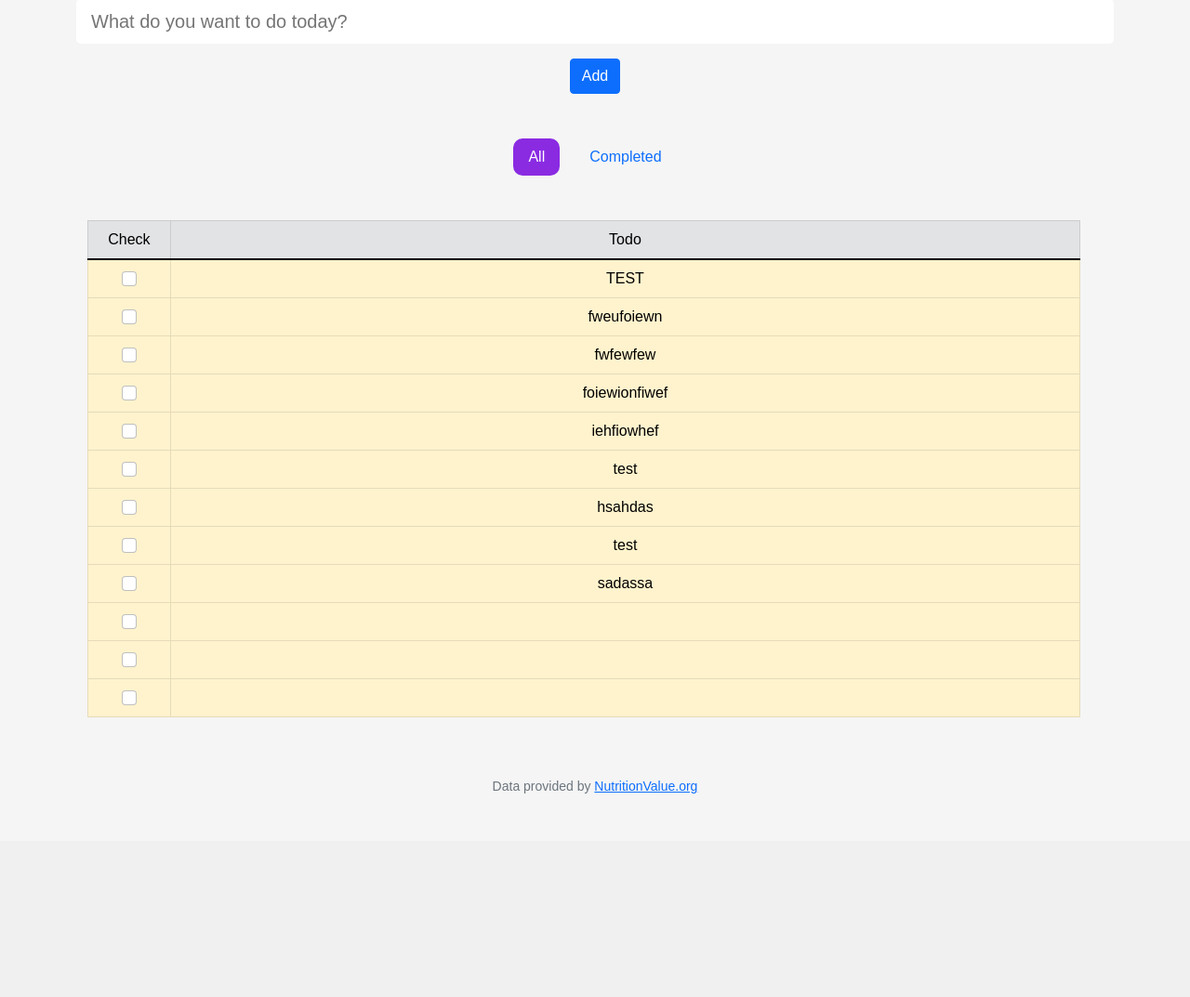
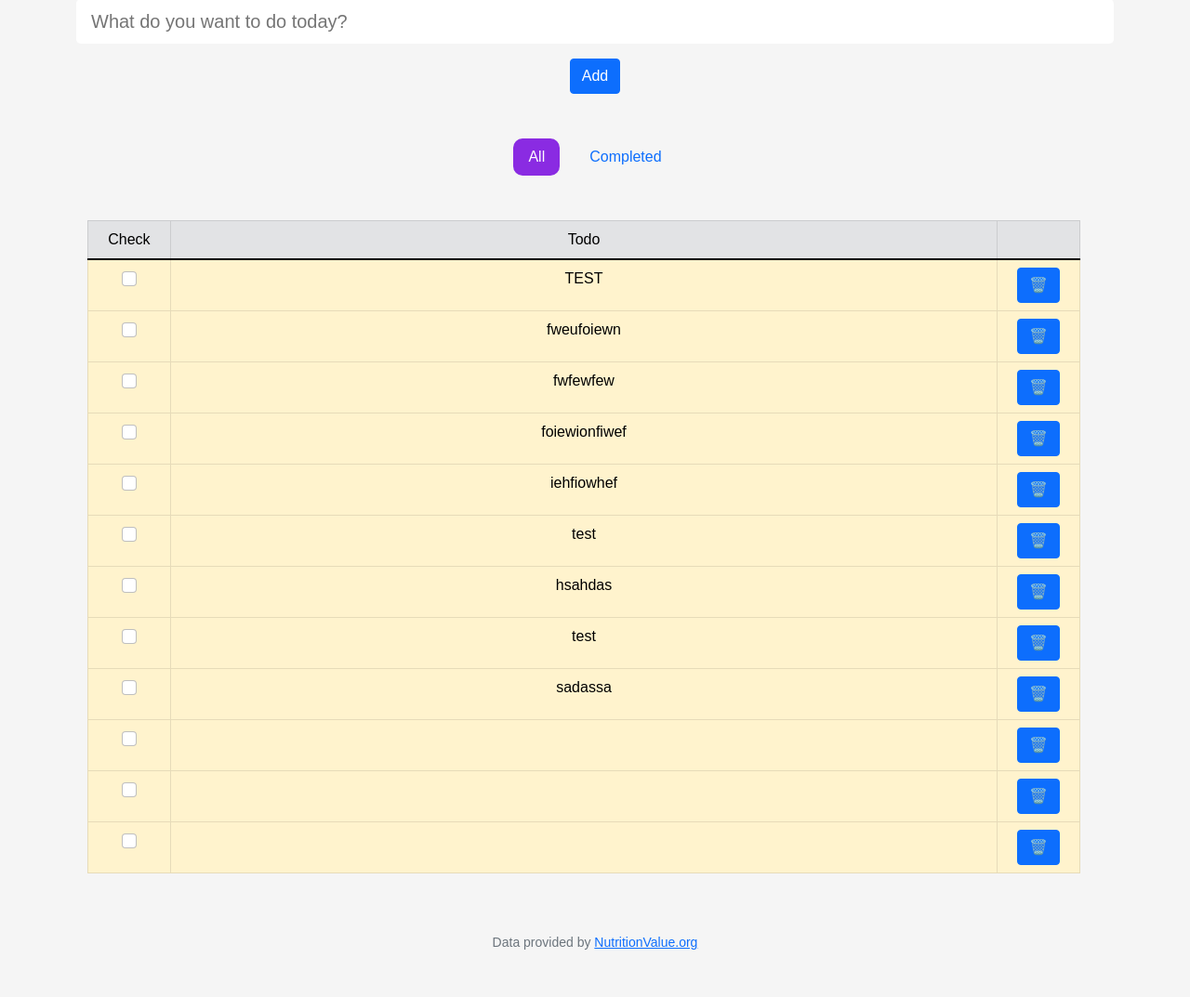
Before and after one commit to nicholastan0511/cs50-final-project, a Flask app: page /todolist in a window 1280 px wide. Shown: the part 113-1186 px from the top of the page at 93% size. Before the commit the page ends 967 px from the top, so only its background shows below. Run offline with Flask 3, Linux system fonts and the light colour scheme; a user stored in the database is signed in; some libraries are stand-ins or nearby versions.

Commit message:
Add delete row functionality in todolist

```diff
--- a/app.py
+++ b/app.py
@@ -245,12 +245,13 @@ def todolist():
     if request.method == "POST":
         todo = request.form.get("todo")
 
-
         if todo and not todo.isspace():
-            print("test")
             db.execute("INSERT INTO todolist (user_id, todo) VALUES (?, ?)", session["user_id"], todo)
 
+
         return redirect("/todolist")
+
+
 
         # javascript will automatically submit the form if a checkbox is checked
         # how do you handle multiple check requests?
@@ -267,7 +268,7 @@ def todolist():
         #     elif deadline == "":
         #         return redirect("/todolist")
 
-        return redirect("/todolist")
+
     else:
         todolist = db.execute("SELECT * FROM todolist WHERE user_id = ?", session["user_id"])
 
@@ -288,6 +289,13 @@ def todo_completed ():
         #         db.execute("UPDATE todolist SET done = ? WHERE todo = ? AND user_id = ?", "false", checkVal, session["user_id"])
         #     i += 1
 
+        deleteRow = request.form.get("deleteRow")
+        print(deleteRow)
+
+        if deleteRow:
+            db.execute("DELETE FROM todolist WHERE user_id = ? AND todo = ?", session["user_id"], deleteRow)
+            return redirect("/todolist")
+
         for i in range(1, 50):
         # making sure that the checkbox with a specific id exists
             checkbox = request.form.get(f"check{i}")
@@ -304,7 +312,7 @@ def todo_completed ():
                 checkVal = request.form.get(f"checkVal{i}")
                 db.execute("UPDATE todolist SET done = ? WHERE todo = ? AND user_id = ?", "false", checkVal, session["user_id"])
 
-        return redirect('/todolist')
+        return redirect("/todolist")
 
     else:
         # render only completed todos
--- a/templates/todolist.html
+++ b/templates/todolist.html
@@ -25,7 +25,8 @@
                 <thead class="table-secondary">
                     <tr>
                         <td class="col-1">Check</td>
-                        <td class="col-11">Todo</td>
+                        <td class="col-10">Todo</td>
+                        <td class="col-1"></td>
                     </tr>
                 </thead>
                 <tbody>
@@ -39,6 +40,9 @@
                             </td>
                             <td>
                                 <label class="form-check-label" for="flexCheckDefault">{{ todo.todo }}</label>
+                            </td>
+                            <td>
+                                <button class="btn btn-primary" type="submit" name="deleteRow" value="{{ todo.todo }}">🗑️</button>
                             </td>
                             <!-- <td>
                                 {% if todo.deadline != 'false' %}
```
Also changed, not shown: static/index.js (+8 -0 lines), final.db, 3 other files.
